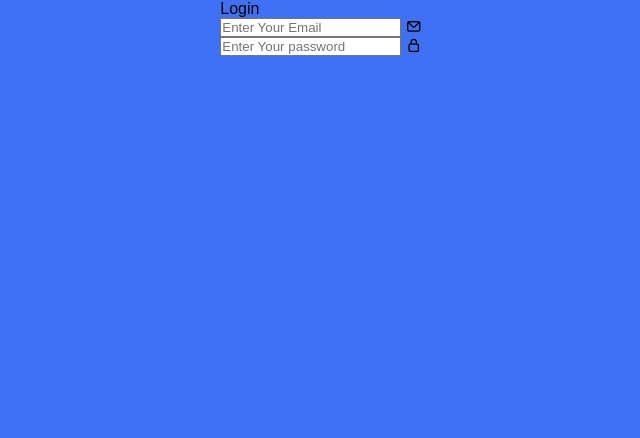
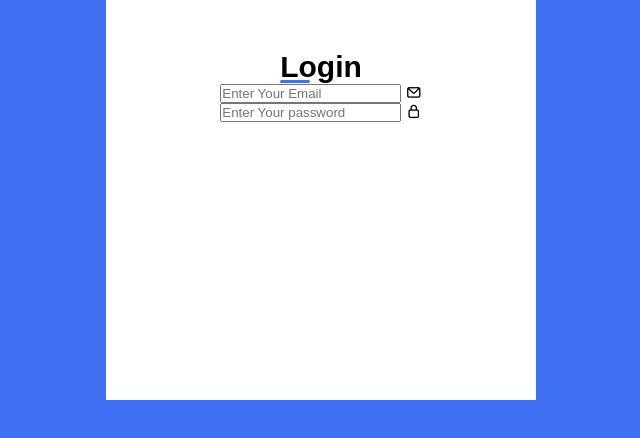
Before and after one commit to ChristopherChinia/Creative-Arts, a plain HTML site: page index.html in a window 1280 px wide. Shown: the whole page, without its empty margins (319-959 px from the left). Drawn offline with nearby package versions, Linux system fonts and the light colour scheme.

Commit message:
Styling the Login section

```diff
--- a/Assets/css/style.css
+++ b/Assets/css/style.css
@@ -1,14 +1,45 @@
-body{
-    background-color: #4070f4;
-    height: 100vh;
-    display: flex;
-    /* text-align: center; */
-    justify-content: center;
-}
-
 *{
     margin: 0;
     padding: 0;
     box-sizing: border-box;
     font-family:sans-serif;
 }
+
+
+body{
+    background-color: #4070f4;
+    height: 100vh;
+    display: flex;
+    text-align: center;
+    justify-content: center;
+}
+
+.container{
+position: relative;
+max-width: 430px;
+width: 100%;
+background-color: #fff;
+box-shadow: 5px 5px 5px transparent;
+height: 50%;
+}
+
+.container>.logIn{
+    padding: 50px;
+}
+
+.container>.logIn>.title{
+    font-size:30px;
+    font-weight: 600;
+    position: relative;
+}
+
+.logIn>.title::before{
+    content:'';
+    position: absolute;
+    left: 0;
+    bottom: 0;
+    height: 3px;
+    width: 30px;
+    background-color: #4070f4;
+    border-radius: 25px;
+}
--- a/index.html
+++ b/index.html
@@ -21,14 +21,15 @@
             <form action="#">
                 <div class="input">
                     <input type="text" placeholder="Enter Your Email" required>
-                    <i class="uil uil-envelope"></i>
+                    <i class="uil uil-envelope icon"></i>
                 </div>
                 <div class="input">
                     <input type="password" placeholder="Enter Your password" required>
-                    <i class="uil uil-lock"></i>
+                    <i class="uil uil-lock icon"></i>
                 </div>
             </form>
 
     </div>
+</div>
 </body>
 </html>
```
